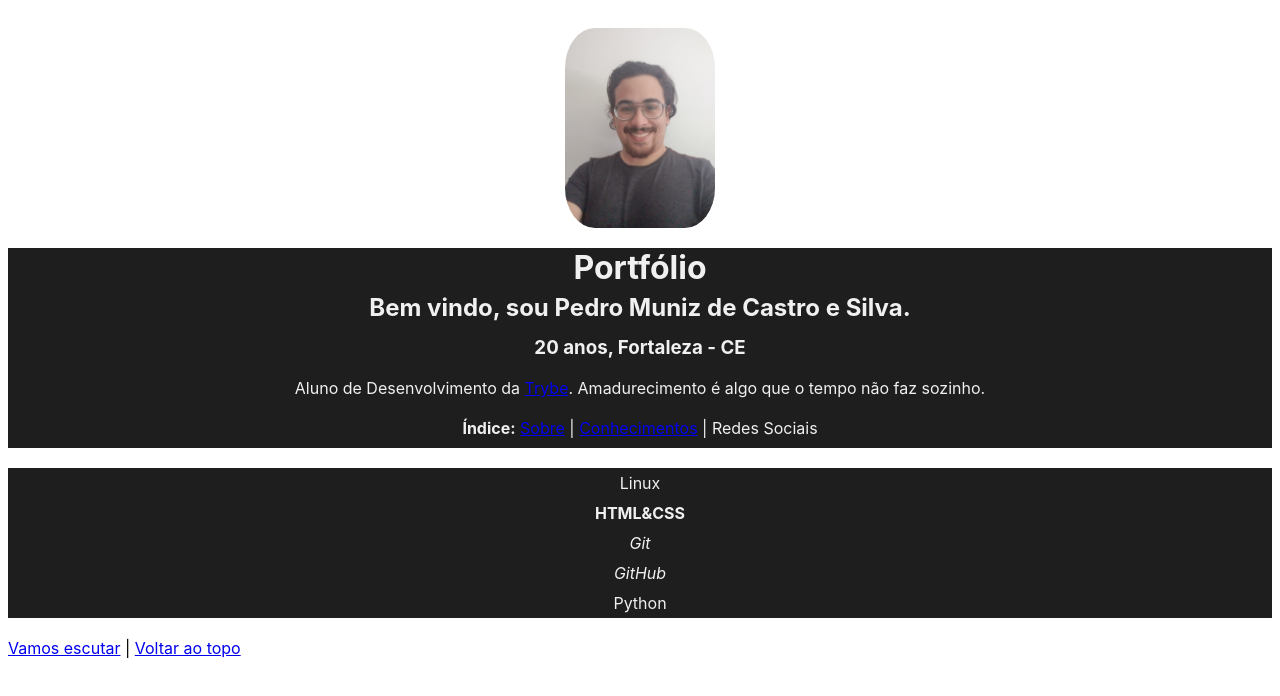
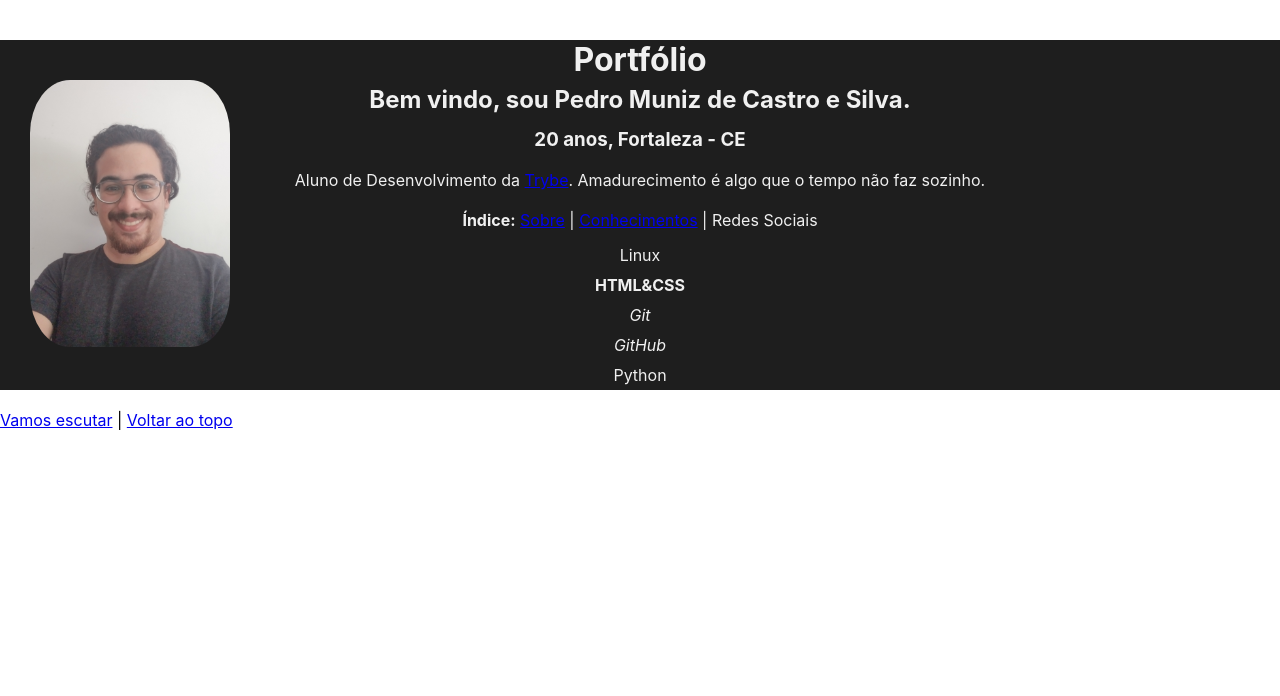
Before and after one commit to kariluss/kariluss.github.io, a plain HTML site: page index.html in a window 1280 px wide. Drawn offline with Linux system fonts and the light colour scheme.

Commit message:
att do index

```diff
--- a/index.html
+++ b/index.html
@@ -7,13 +7,12 @@
     </head>
     <body>
         <br id="topo">
-        <img id="EUU" src="FOTOMINHA.jpg" class="center" alt="Pedro Muniz de Castro e Silva" width="150px">
+        <img id="EUU" src="FOTOMINHA.jpg" class="center" alt="Pedro Muniz de Castro e Silva" width="200px">
         <br>
         <h1 class="bloco">Portfólio</h1>
         <h2 id="sobre" class="bloco">Bem vindo, sou Pedro Muniz de Castro e Silva.</h2>
         <h3 class="bloco">20 anos, Fortaleza - CE</h3>
         <p class="bloco">Aluno de Desenvolvimento da <a href="https://www.betrybe.com/" target="_blank">Trybe</a>. Amadurecimento é algo que o tempo não faz sozinho.<br><b>Índice:</b> <a href="#sobre">Sobre</a> | <a href="#conhecimentos">Conhecimentos</a> | Redes Sociais <br></p>
-        <br>
         <ul id="conhecimentos" class="bloco2">
             <li>Linux</li>
             <li><strong>HTML&CSS</strong></li>
@@ -22,6 +21,6 @@
             <li>Python</li>
         </ul>
         <br>
-        <div id="linksfinais"><a href="https://open.spotify.com/playlist/1Hk1ZtfUJ3yD7JdVNx3Hd9?si=d910600824c54d8f&nd=1" target="_blank" >Vamos escutar</a> | <a href="#topo">Voltar ao topo</a></div>
+        <div id="linksfinais"><a href="https://open.spotify.com/playlist/1Hk1ZtfUJ3yD7JdVNx3Hd9?si=d910600824c54d8f&nd=1" target="_blank">Vamos escutar</a> | <a href="#topo">Voltar ao topo</a></div>
     </body>
 </html>
--- a/style.css
+++ b/style.css
@@ -1,9 +1,14 @@
+* {
+    margin: 0;
+    padding: 0;
+}
+
 
 #EUU {
-    display: block;
-    margin-left: auto;
-    margin-right: auto;
+    position: fixed;
     border-radius: 20%;
+    left: 30px;
+    top: 80px;
 }
 
 .bloco {
```
